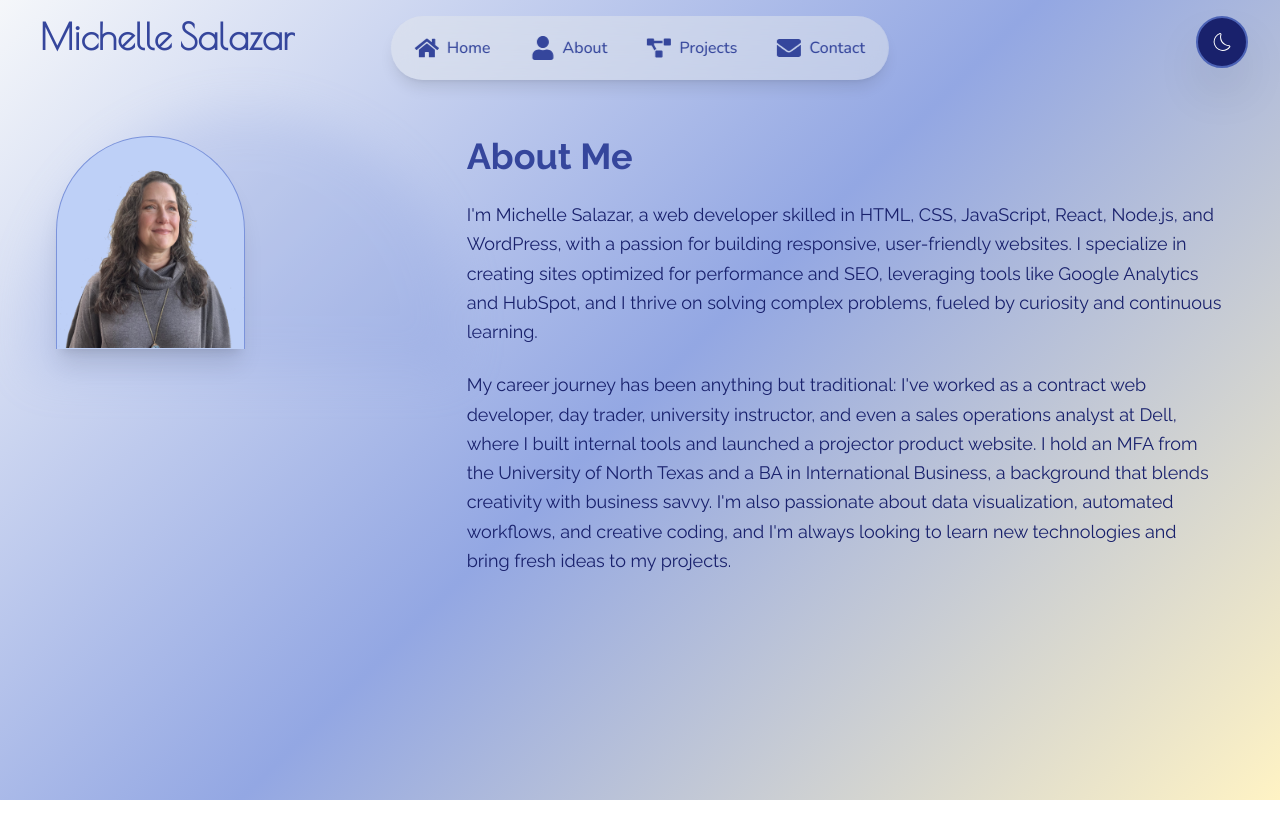
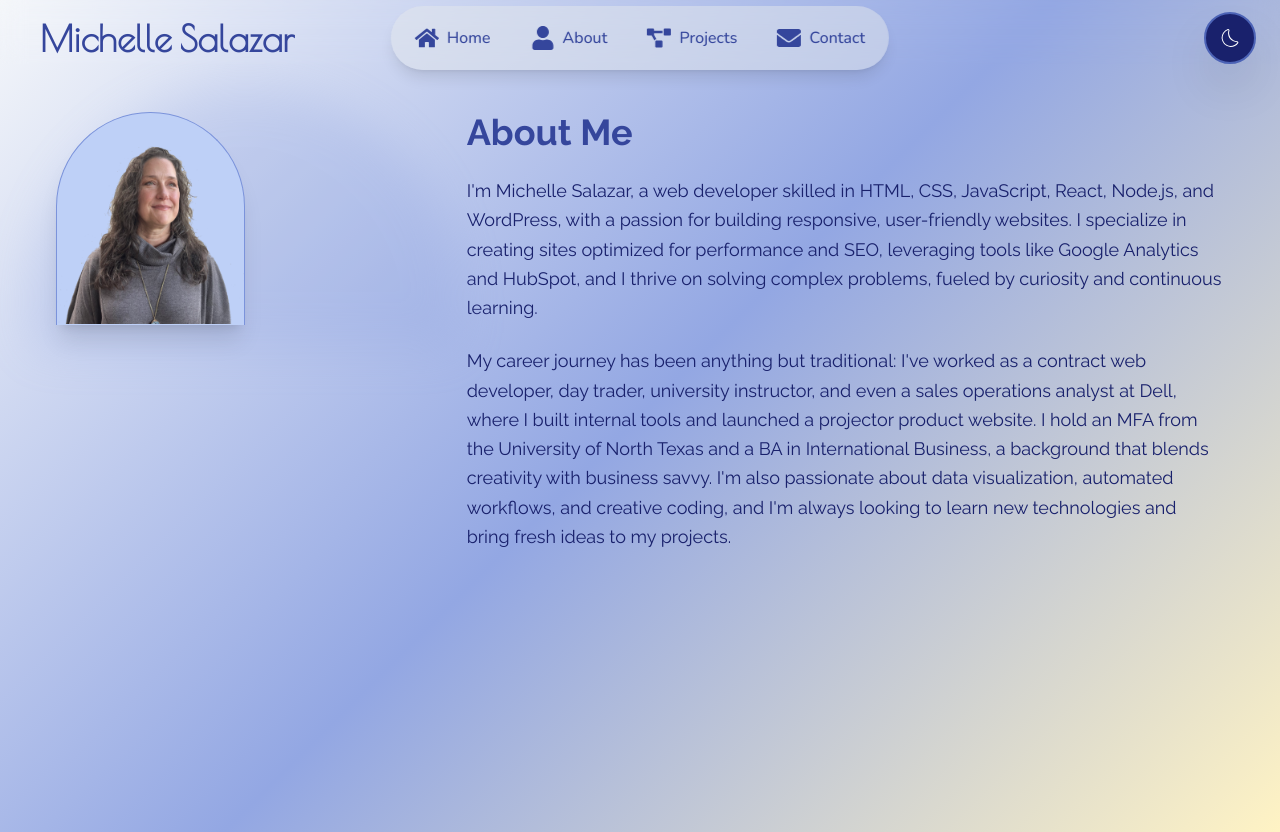
Before and after one commit to dataMichelle/portfolio2025, a React (Vite) app: page /about in a window 1280 px wide. Before the commit the page ends 800 px from the top, so only its background shows below. Built offline with nearby package versions, Linux system fonts and the light colour scheme; the HTML template or start-up script is replaced by a standard one; a web font is replaced by a local one.

Commit message:
fixed navbar to blur on scroll

```diff
--- a/src/components/About.jsx
+++ b/src/components/About.jsx
@@ -16,7 +16,7 @@ const textVariants = {
 
 const About = () => {
   return (
-    <section className="min-h-fit px-4 sm:px-8 md:px-14 pt-16 sm:pt-12 md:pt-16 lg:pt-20 pb-16 bg-transparent flex justify-center">
+    <section className="min-h-fit px-4 sm:px-8 md:px-14 pt-16 sm:pt-12 mt-8 md:pt-16 lg:pt-20 pb-16 bg-transparent flex justify-center">
       <div className="max-w-7xl w-full flex flex-col md:flex-row gap-4 sm:gap-6 md:gap-8 items-center md:items-start">
         {/* Profile Image */}
         <Motion.div
--- a/src/components/Home.jsx
+++ b/src/components/Home.jsx
@@ -95,7 +95,7 @@ const Home = () => {
                 <Link
                   to="/projects"
                   aria-label="View Michelle's projects"
-                  className="inline-block px-6 py-2 text-sm  text-primary-900 border-1 border-primary-600 dark:bg-neutral-900 dark:border-neutral-100 dark:text-neutral-100 font-nunito font-semibold rounded-full hover:bg-primary-600 hover:text-neutral-50 dark:hover:bg-neutral-100 dark:hover:text-primary-900 transition-all duration-300"
+                  className="inline-block px-6 py-2 text-sm  text-primary-900 border-1 border-primary-600  dark:border-neutral-100 dark:text-neutral-100 font-nunito font-semibold rounded-full hover:bg-primary-600 hover:text-neutral-50 dark:hover:bg-neutral-100 dark:hover:text-primary-900 transition-all duration-300"
                 >
                   View My Work
                 </Link>
@@ -107,7 +107,7 @@ const Home = () => {
                 <Link
                   to="/contact"
                   aria-label="Contact Michelle"
-                  className="inline-block px-6 py-[.55rem] text-sm bg-primary-500 text-neutral-50 dark:bg-primary-500 dark:text-neutral-50 dark:shadow-[0_2px_4px_rgba(200,200,200,0.3)] font-nunito font-semibold rounded-full hover:bg-primary-300 dark:hover:bg-primary-300 transition-all duration-300"
+                  className="inline-block px-6 py-[.55rem]  text-sm bg-primary-500 text-neutral-50 dark:bg-primary-500 dark:text-neutral-50 dark:shadow-[0_2px_4px_rgba(200,200,200,0.3)] font-nunito font-semibold rounded-full hover:bg-primary-300 dark:hover:bg-primary-300 transition-all duration-300"
                 >
                   Let's Connect
                 </Link>
--- a/src/components/Navbar.jsx
+++ b/src/components/Navbar.jsx
@@ -53,8 +53,11 @@ const Navbar = () => {
 
   return (
     <>
-      {/* Hamburger Menu */}
-      <div className="md:hidden fixed top-4 left-4 z-50">
+      {/* Fixed Navbar Container */}
+      <nav className="fixed top-0 left-0 w-full bg-transparent backdrop-filter backdrop-blur-md z-50 px-4 sm:px-6 md:px-6 pt-0">
+        <div className="flex items-center justify-between">
+          {/* Hamburger Menu (Mobile) */}
+          <div className="md:hidden flex items-center mt-3">
             <button
               onClick={() => setIsMenuOpen(!isMenuOpen)}
               className="p-2 rounded-full bg-neutral-100/50 dark:bg-neutral-900/50 backdrop-filter backdrop-blur-md shadow-md text-primary-700 dark:text-primary-100 focus:outline-none"
@@ -64,26 +67,24 @@ const Navbar = () => {
             </button>
           </div>
 
-      {/* Extended Navbar */}
-      <nav className="flex items-center justify-between px-4 sm:px-6 md:px-6 pt-4 bg-transparent z-30">
           {/* Name */}
           <Motion.div
-          className="md:ml-4 md:mr-4 lg:ml-4 lg:mr-4 flex-1 md:flex-none flex justify-center md:justify-start min-w-0 w-full md:w-auto text-center md:text-left ml-12 sm:ml-12"
+            className="flex-1 flex justify-center md:justify-start md:ml-4 md:mr-4 md:flex-none w-full md:w-auto text-center md:text-left mt-3"
             variants={nameVariants}
             initial="hidden"
             animate="visible"
           >
             <Link
               to="/"
-            className="text-primary-700 dark:!text-primary-50 font-poiret font-bold text-2xl sm:text-2xl md:text-xl lg:text-3xl xl:text-4xl 2xl:text-5xl hover:text-primary-500 dark:hover:!text-primary-100 transition-colors duration-200 mx-auto md:mx-0"
+              className="text-primary-700 dark:!text-primary-50 font-poiret font-bold text-2xl sm:text-2xl md:text-xl lg:text-3xl xl:text-4xl 2xl:text-5xl hover:text-primary-500 dark:hover:!text-primary-100 transition-colors duration-200"
             >
               Michelle Salazar
             </Link>
           </Motion.div>
 
           {/* Centered Icon Navigation (Pill-Shaped, md and above) */}
-        <div className="hidden md:flex absolute left-1/2 transform -translate-x-1/2 bg-neutral-100/50 dark:bg-neutral-900/50 navbar-glass rounded-full shadow-lg px-4 py-4 md:px-3 md:py-3 lg:px-6 lg:py-5 backdrop-filter backdrop-blur-md md:mt-2 lg:mt-6 z-50">
-          <div className="flex items-center justify-center space-x-6 sm:space-x-8 md:space-x-4 lg:space-x-10">
+          <div className="hidden md:flex md:items-center md:absolute md:left-1/2 md:transform md:-translate-x-1/2 md:w-auto bg-neutral-100/50 dark:bg-neutral-900/50 navbar-glass rounded-full shadow-lg px-4 py-4 md:px-3 md:py-3 lg:px-6 lg:py-5 backdrop-filter backdrop-blur-md mt-3 z-50">
+            <div className="flex items-center justify-center mx-auto space-x-6 sm:space-x-8 md:space-x-4 lg:space-x-10">
               {links.map((link) => (
                 <NavLink
                   key={link.to}
@@ -103,18 +104,19 @@ const Navbar = () => {
             </div>
           </div>
 
-        {/* Dark Mode Toggle (Right Corner) */}
-        <div className="fixed top-4 right-4 z-50 md:fixed md:top-4 md:right-4 lg:flex lg:flex-1 lg:justify-end lg:mr-4">
+          {/* Dark Mode Toggle */}
+          <div className="flex items-center mt-3">
             <DarkModeToggle
               toggleDarkMode={toggleDarkMode}
               isDarkMode={isDarkMode}
             />
           </div>
+        </div>
       </nav>
 
       {/* Mobile/Tablet Menu (below md) */}
       {isMenuOpen && (
-        <div className="md:hidden fixed top-16 left-0 w-full bg-neutral-100/50 dark:bg-neutral-900/50 backdrop-filter backdrop-blur-md shadow-lg z-40 flex flex-col items-center py-4">
+        <div className="md:hidden fixed top-12 left-0 w-full bg-neutral-100/50 dark:bg-neutral-900/50 backdrop-filter backdrop-blur-md shadow-lg z-40 flex flex-col items-center py-4">
           {links.map((link) => (
             <NavLink
               key={link.to}
```
Lines whose indentation alone changed are shown as unchanged.
